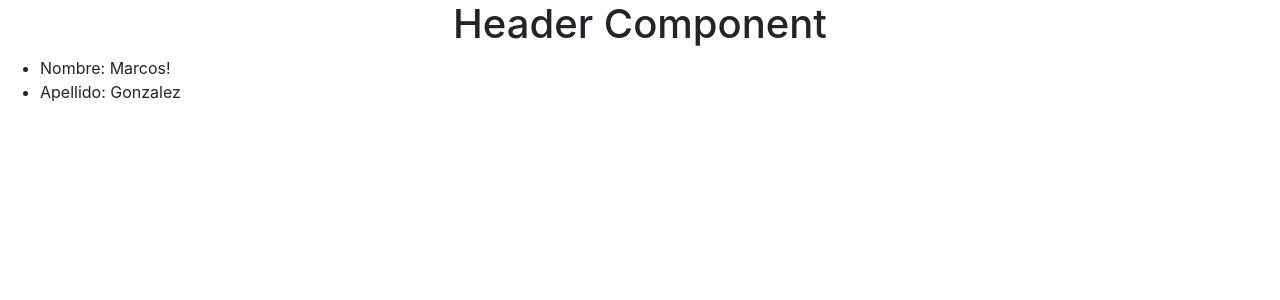
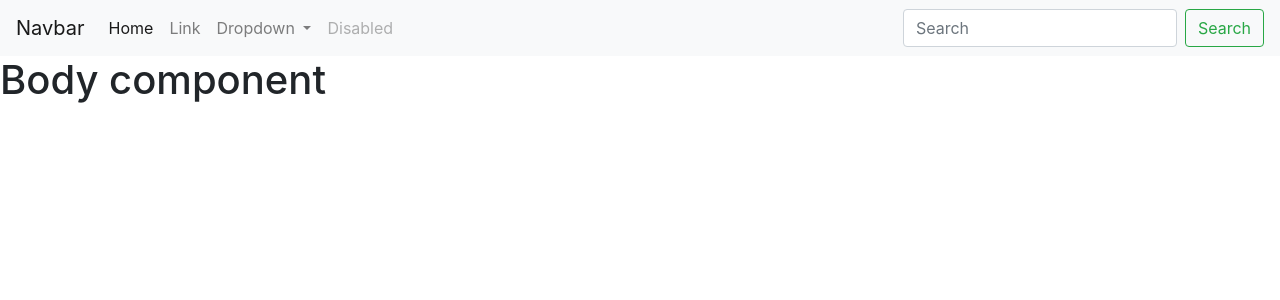
Before and after one commit to mgonzalez12/Practica-con-Angular-6, an Angular app: page / in a window 1280 px wide. Shown: the top 300 px of the page. Built offline with nearby package versions, Linux system fonts and the light colour scheme.

Commit message:
componentes header y body con bootstrap CDN en Angular-6

```diff
--- a/src/app/app.component.html
+++ b/src/app/app.component.html
@@ -1,8 +1,2 @@
-<!--The content below is only a placeholder and can be replaced.-->
-<div style="text-align:center">
  <app-header></app-header>
-</div>
-  <ul>
-    <li>Nombre: {{ nombre }}! </li>
-    <li>Apellido: {{ apellido}}</li>
-  </ul>
+<app-body></app-body>
--- a/src/app/app.module.ts
+++ b/src/app/app.module.ts
@@ -3,11 +3,14 @@
 
 import { AppComponent } from './app.component';
 import { HeaderComponent } from './components/header/header.component';
+import { BodyComponent } from './components/body/body.component';
+
 
 @NgModule({
   declarations: [
     AppComponent,
-    HeaderComponent
+    HeaderComponent,
+    BodyComponent
   ],
   imports: [
     BrowserModule
--- /dev/null
+++ b/src/app/components/body/body.component.html
@@ -0,0 +1,3 @@
+
+
+<h1> Body component </h1>
--- /dev/null
+++ b/src/app/components/header/header.component.html
@@ -0,0 +1,36 @@
+
+<nav class="navbar navbar-expand-lg navbar-light bg-light">
+  <a class="navbar-brand" href="#">Navbar</a>
+  <button class="navbar-toggler" type="button" data-toggle="collapse" data-target="#navbarSupportedContent" aria-controls="navbarSupportedContent" aria-expanded="false" aria-label="Toggle navigation">
+    <span class="navbar-toggler-icon"></span>
+  </button>
+
+  <div class="collapse navbar-collapse" id="navbarSupportedContent">
+    <ul class="navbar-nav mr-auto">
+      <li class="nav-item active">
+        <a class="nav-link" href="#">Home <span class="sr-only">(current)</span></a>
+      </li>
+      <li class="nav-item">
+        <a class="nav-link" href="#">Link</a>
+      </li>
+      <li class="nav-item dropdown">
+        <a class="nav-link dropdown-toggle" href="#" id="navbarDropdown" role="button" data-toggle="dropdown" aria-haspopup="true" aria-expanded="false">
+          Dropdown
+        </a>
+        <div class="dropdown-menu" aria-labelledby="navbarDropdown">
+          <a class="dropdown-item" href="#">Action</a>
+          <a class="dropdown-item" href="#">Another action</a>
+          <div class="dropdown-divider"></div>
+          <a class="dropdown-item" href="#">Something else here</a>
+        </div>
+      </li>
+      <li class="nav-item">
+        <a class="nav-link disabled" href="#">Disabled</a>
+      </li>
+    </ul>
+    <form class="form-inline my-2 my-lg-0">
+      <input class="form-control mr-sm-2" type="search" placeholder="Search" aria-label="Search">
+      <button class="btn btn-outline-success my-2 my-sm-0" type="submit">Search</button>
+    </form>
+  </div>
+</nav>
--- a/src/app/components/header/header.component.ts
+++ b/src/app/components/header/header.component.ts
@@ -2,7 +2,7 @@
 
 @Component({
     selector: 'app-header',
-    template: `<h1>Header Component </h1>`
+    templateUrl: './header.component.html'
 })
 
 export class HeaderComponent{
```
Also changed, not shown: src/app/components/body/body.component.ts (added, +10 -0 lines).
